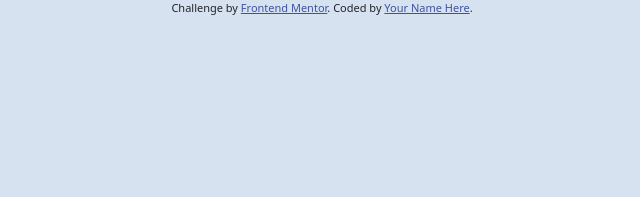
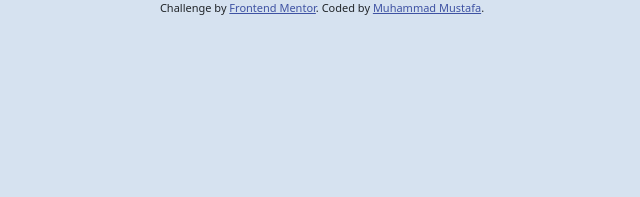
Before and after one commit to mm786-mustafa/QR-Code-Card, a plain HTML site: page index.html in a window 1280 px wide. Shown: the top 197 px of the page, 318-958 px from the left. Drawn offline with nearby package versions, Linux system fonts and the light colour scheme.

Commit message:
Update index.html

```diff
--- a/index.html
+++ b/index.html
@@ -55,7 +55,7 @@
 
   <div class="attribution">
     Challenge by <a href="https://www.frontendmentor.io?ref=challenge" target="_blank">Frontend Mentor</a>.
-    Coded by <a href="#">Your Name Here</a>.
+    Coded by <a href="#">Muhammad Mustafa</a>.
   </div>
   <script src="https://cdn.jsdelivr.net/npm/bootstrap@5.3.2/dist/js/bootstrap.bundle.min.js" integrity="sha384-C6RzsynM9kWDrMNeT87bh95OGNyZPhcTNXj1NW7RuBCsyN/o0jlpcV8Qyq46cDfL" crossorigin="anonymous"></script>
 </body>
```
